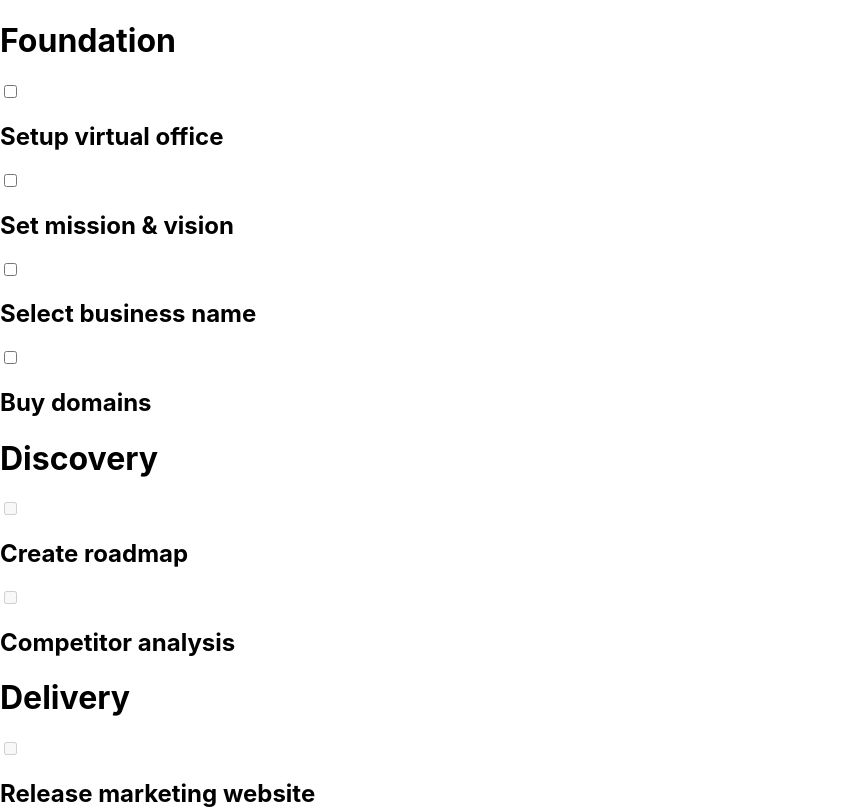
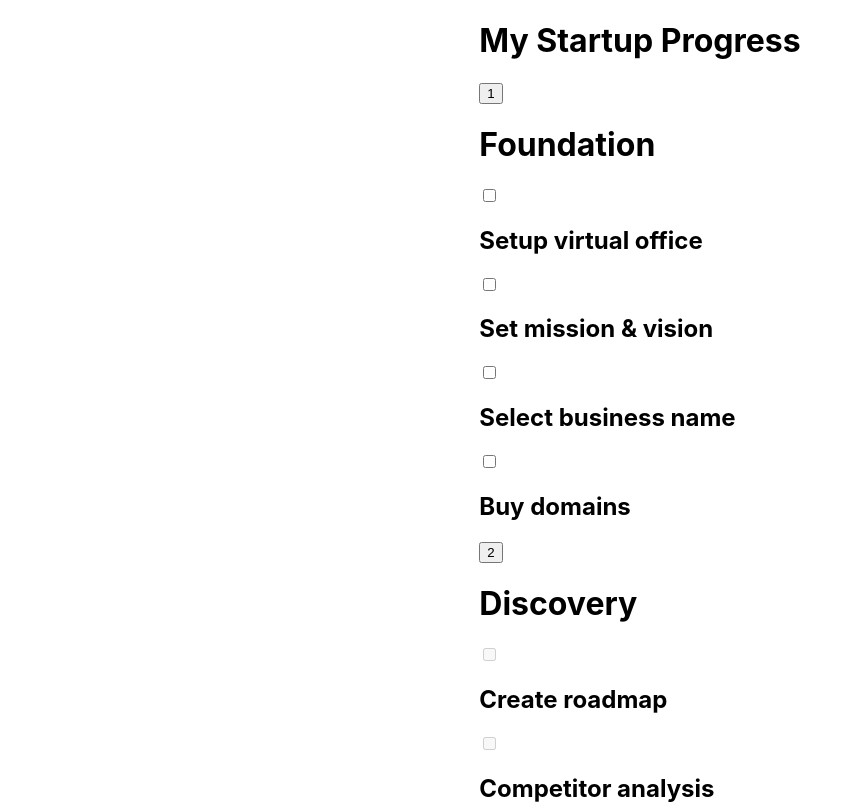
Before and after one commit to alexviladev/OAK_startup_progress, a React (Create React App) app in the folder startup_progress/: page / in a window 1280 px wide. Shown: the top 809 px of the page, without its empty margins (0-862 px from the left). Built offline with nearby package versions, Linux system fonts and the light colour scheme.

Commit message:
implemented modal to fetch from random fact api on all phases completion

```diff
--- a/startup_progress/src/components/Phase.tsx
+++ b/startup_progress/src/components/Phase.tsx
@@ -23,6 +23,7 @@ const Phase = ({
   return (
     <div className={isPhaseActive ? 'Phase' : 'Phase inactive'}>
        <div>
+        <button className='button'>{index +1}</button>
         <h1>{title}</h1>
         {isCompleted && <FontAwesomeIcon icon={faCheck} />}
       </div>
--- a/startup_progress/src/components/PhaseList.tsx
+++ b/startup_progress/src/components/PhaseList.tsx
@@ -1,9 +1,12 @@
 import {useEffect, useState} from 'react';
 import Phase from './Phase';
+import RandomModal from './RandomModal';
 import {PhaseType} from '../types/types';
 // import './PhaseList.css';
 
 const PhaseList = () => {
+  // state to check if all phases are completed
+  const [allCompleted, setAllCompleted] = useState<boolean>(false);
   // hardcode the phases and tasks in a state, could be easily fetched from API and saved in state in a real case implementation
   const [phases, setPhases] = useState<PhaseType[]>([
     {
@@ -61,10 +64,15 @@ const PhaseList = () => {
   // store progress in local storage
   useEffect(() => {
     window.localStorage.progress = JSON.stringify(phases);
+    if (phases.every(phase => phase.isCompleted === true)) {
+      setAllCompleted(true);
+    }
   }, [phases])
 
   return (
     <div className="Phase">
+      <h1>My Startup Progress</h1>
+      {allCompleted && <RandomModal/>}
       {phases.length &&
         phases.map((phase, index) => (
           <Phase
--- /dev/null
+++ b/startup_progress/src/components/RandomModal.tsx
@@ -0,0 +1,36 @@
+import {useEffect, useState} from 'react';
+import { RandomFactType } from '../types/types';
+
+const RandomModal = () => {
+  const [randomFact, setRandomFact] = useState<string>('');
+
+  useEffect(() => {
+    function getRandomFact<T>(url: string): Promise<T> {
+      return fetch(url)
+        .then(response => {
+          if (!response.ok) {
+            throw new Error(response.statusText)
+          }
+          return response.json();
+        })
+        .then(data => {
+          return data;
+        })
+        .catch((error: Error) => {
+          throw error;
+        })
+    }
+    getRandomFact<{text: string}>('https://uselessfacts.jsph.pl/random.json')
+      .then(({text}) => setRandomFact(text))
+      .catch(error => error);
+  }, [])
+
+  return (
+    <div style={{position: 'absolute', top: 200, left: 500, border:'5px red' , zIndex: 1}}>
+      <h2>All Phases are Complete!</h2>
+      <h1>{randomFact}</h1>
+    </div>
+  );
+};
+
+export default RandomModal;
--- a/startup_progress/src/styles/App.css
+++ b/startup_progress/src/styles/App.css
@@ -0,0 +1,5 @@
+.App {
+  display: flex;
+  align-items: center;
+  justify-content: center;
+}
--- /dev/null
+++ b/startup_progress/src/styles/Phase.css
@@ -0,0 +1,22 @@
+.Phase {
+  display: flex;
+  width: 30vw;
+  height: 80vh;
+  border: 1rem solid gray;
+}
+
+.inactive {
+  color: gray;
+}
+
+.button {
+  height: 1rem;
+  border-radius: 1rem;
+  background-color: black;
+  color: white;
+  margin-right: 0.5rem;
+}
+
+.title {
+  display: inline-flex;
+}
```
Also changed, not shown: startup_progress/src/types/types.ts (line endings or trailing spaces).
